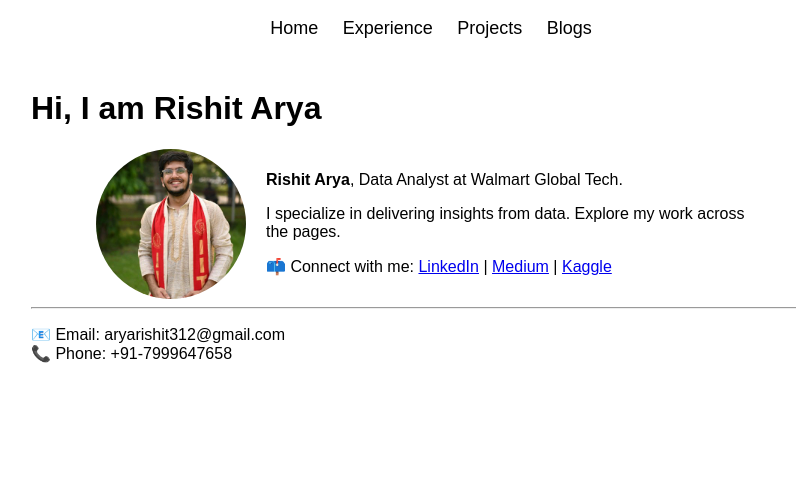
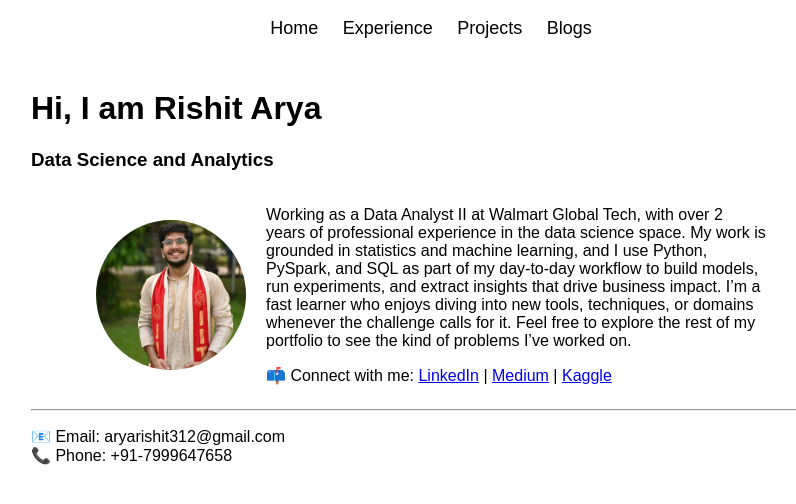
Before and after one commit to rishitarya/rishitarya.github.io, a Jekyll site: the page built from index.md, in a window 1280 px wide. Shown: the top 504 px of the page, without its empty margins (209-1005 px from the left). Built offline with Jekyll 4.4.1, drawn with Linux system fonts in a browser that asks for light colours.

Commit message:
Update index.md

```diff
--- a/index.md
+++ b/index.md
@@ -4,15 +4,15 @@ title: Home
 ---
 
 # Hi, I am Rishit Arya
+### Data Science and Analytics
 
 <div style="display: flex; align-items: center; gap: 20px; justify-content: center; flex-wrap: wrap;">
 
   <img src="assets/images/linkedin-pic.jpeg" alt="Rishit Arya" style="border-radius: 50%; width: 150px; height: 150px;">
 
   <div style="max-width: 500px; text-align: left;">
-    <p><strong>Rishit Arya</strong>, Data Analyst at Walmart Global Tech.</p>
     <p>
-      I specialize in delivering insights from data. Explore my work across the pages.
+      Working as a Data Analyst II at Walmart Global Tech, with over 2 years of professional experience in the data science space. My work is grounded in statistics and machine learning, and I use Python, PySpark, and SQL as part of my day-to-day workflow to build models, run experiments, and extract insights that drive business impact. I’m a fast learner who enjoys diving into new tools, techniques, or domains whenever the challenge calls for it. Feel free to explore the rest of my portfolio to see the kind of problems I’ve worked on.
     </p>
     <p>
       📫 Connect with me:
```
